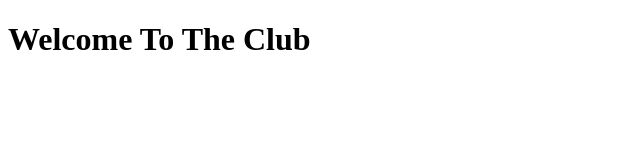
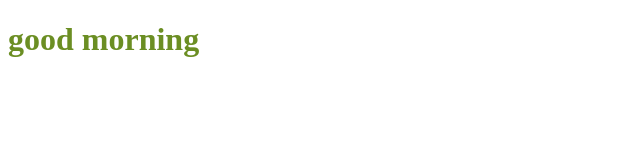
Before and after one commit to officerkiruha/07-11-25-LS2, a website: page public/index.html in a window 1280 px wide. Shown: the whole page, without its empty margins (0-640 px from the left). Drawn offline with Linux system fonts and the light colour scheme.

Commit message:
checking publics files

```diff
--- a/public/index.html
+++ b/public/index.html
@@ -4,10 +4,11 @@
     <meta charset="UTF-8">
     <meta name="viewport" content="width=device-width, initial-scale=1.0">
     <title>Document</title>
+    <link rel="stylesheet" href="../public/styles.css">
 </head>
 <body>
     <h1 id="greating">
-        Welcome To The Club
+        <script src="../public/script.js"></script>
     </h1>
 
 </body>
--- a/public/script.js
+++ b/public/script.js
@@ -0,0 +1,2 @@
+let greating = "good morning";
+document.getElementById('greating').innerHTML = greating;
--- a/public/styles.css
+++ b/public/styles.css
@@ -0,0 +1,3 @@
+    #greating{
+        color: olivedrab;
+    }
```
